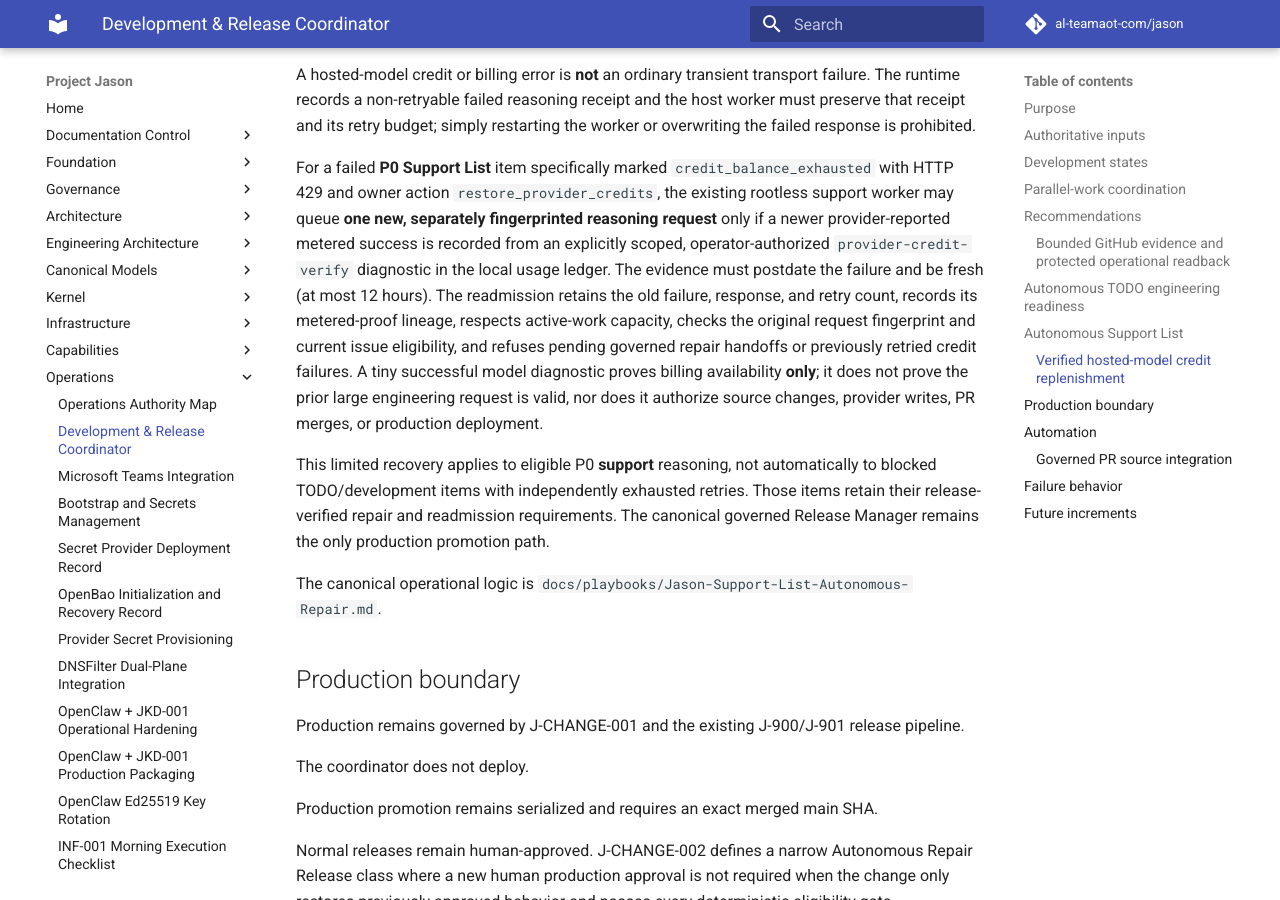
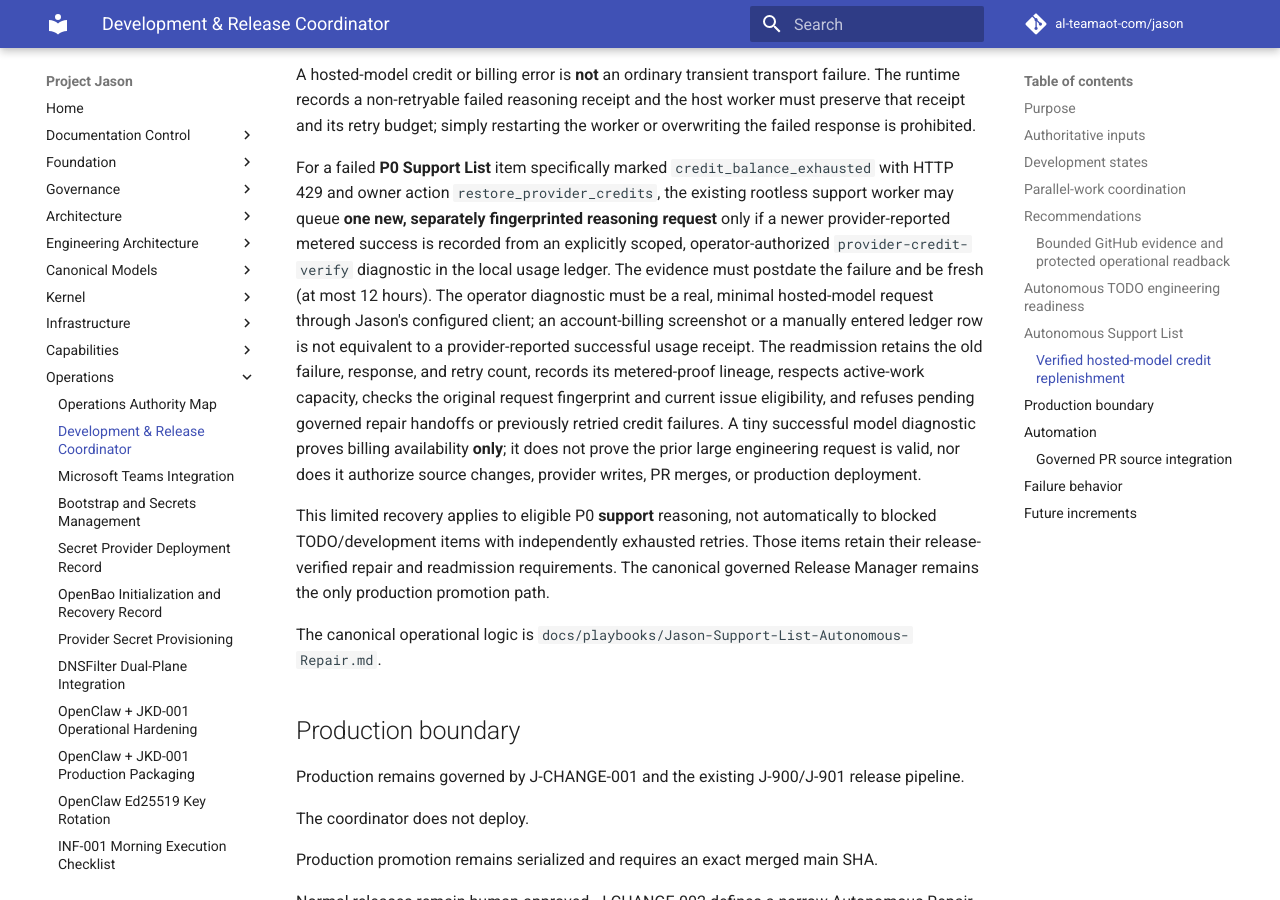
Before and after one commit to al-teamaot-com/jason, an MkDocs documentation site: the page built from docs/operations/Development-Release-Coordinator.md, in a window 1280 px wide and 900 px high, scrolled down 4470 px. Built offline with MkDocs 1.6.1 and Material for MkDocs 9.7.7, drawn with Linux system fonts in a browser that asks for light colours; comment, search, counter and statistics services are not loaded.

Commit message:
docs(support): distinguish live provider proof from manual credit claims

```diff
--- a/docs/operations/Development-Release-Coordinator.md
+++ b/docs/operations/Development-Release-Coordinator.md
@@ -129,8 +129,11 @@ For a failed **P0 Support List** item specifically marked
 **one new, separately fingerprinted reasoning request** only if a newer
 provider-reported metered success is recorded from an explicitly scoped,
 operator-authorized `provider-credit-verify` diagnostic in the local usage ledger.
-The evidence must postdate the failure and be fresh (at most 12 hours). The
-readmission retains the old failure, response, and retry count, records its
+The evidence must postdate the failure and be fresh (at most 12 hours).
+The operator diagnostic must be a real, minimal hosted-model request through
+Jason's configured client; an account-billing screenshot or a manually entered
+ledger row is not equivalent to a provider-reported successful usage receipt.
+The readmission retains the old failure, response, and retry count, records its
 metered-proof lineage, respects active-work capacity, checks the original
 request fingerprint and current issue eligibility, and refuses pending governed
 repair handoffs or previously retried credit failures. A tiny successful model
```
